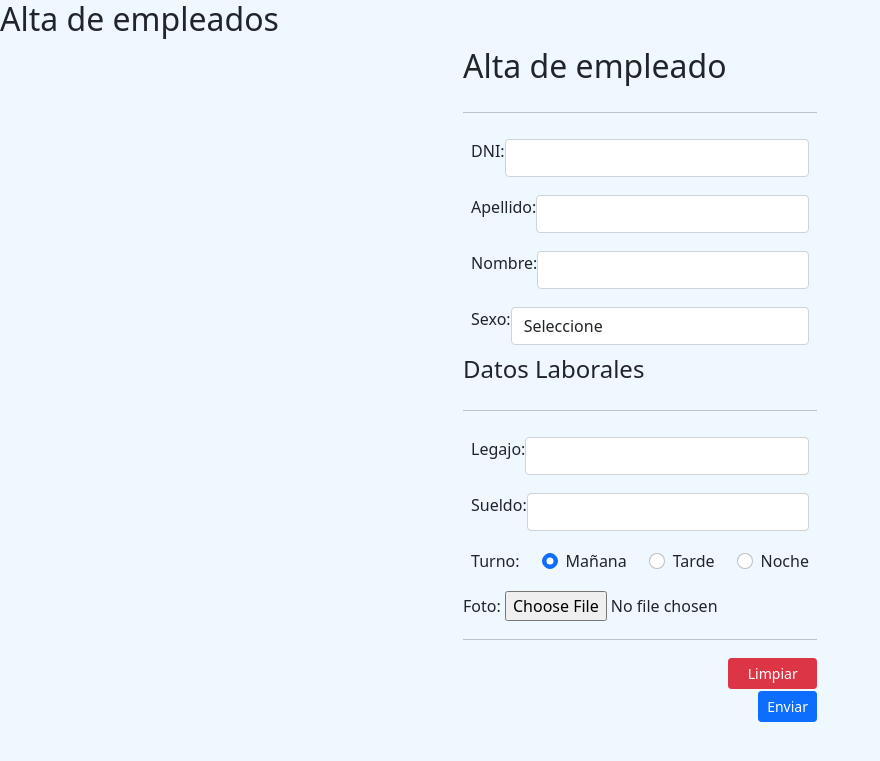
After one commit to barrioscrespomatias/programacion3, a PHP site: page /frontend/index.php in a window 1280 px wide. The commit adds this page. Shown: the top 761 px of the page, without its empty margins (0-880 px from the left). Run offline with PHP 8.4, Linux system fonts and the light colour scheme.

Commit message:
Cambios revertidos

```diff
--- a/TP/backend/archivos/empleados.txt
+++ b/TP/backend/archivos/empleados.txt
@@ -1 +1,2 @@
 Bugs-Bunny-1000000-M-100-100-1-./fotos/1000000-Bugs.jpg
+Pato-Lucas-1000001-M-101-101-3-./fotos/1000001-Pato.jpg
--- /dev/null
+++ b/TP/frontend/index.php
@@ -0,0 +1,179 @@
+<?php
+
+
+$dniMoficiar = isset($_POST['txtDniModificar']) ?  $_POST['txtDniModificar'] : null;
+
+if($dniMoficiar !== null)
+{
+    $titulo = 'Modificar Empleado';
+
+}
+else
+{
+    $titulo = 'Alta de empleado';
+}
+
+
+
+?>
+
+<!DOCTYPE html>
+<html lang="es">
+
+<head>
+    <meta charset="UTF-8">
+    <meta http-equiv="X-UA-Compatible" content="IE=edge">
+    <meta name="viewport" content="width=device-width, initial-scale=1.0">
+
+    <!-- init bootstrap -->
+    <link href="https://cdn.jsdelivr.net/npm/bootstrap@5.1.1/dist/css/bootstrap.min.css" rel="stylesheet"
+        integrity="sha384-F3w7mX95PdgyTmZZMECAngseQB83DfGTowi0iMjiWaeVhAn4FJkqJByhZMI3AhiU" crossorigin="anonymous">
+    <link rel="stylesheet" href="./css/styles.css">
+    <title>Formulario Alta de empleados</title>
+
+</head>
+
+<body>
+    <h2>Alta de empleados</h2>
+    <div class="container d-flex justify-content-lg-center">
+
+        <table class="center">
+            <form action="../backend/administracion.php" method="POST" id="altaForm" enctype="multipart/form-data" >
+                <tbody>
+                    <tr>
+                        <td>
+                            <h2><?php echo $titulo; ?></h2>
+                        </td>
+                    </tr>
+                    <tr>
+                        <td>
+                            <hr>
+                        </td>
+                    </tr>
+                    <!-- DNI -->
+                    <tr>
+                        <td class="d-flex justify-content-lg-between m-2">
+                            <label for="txtDni" class="form-label">DNI:</label>
+                            <input type="number" class="form-control" id="txtDni" name="txtDni" min="1000000" max="55000000" required>
+                            <span class="m-1 text-danger hidden" id="txtDniError">*</span>
+                        </td>
+                    </tr>
+                    <!-- Apellido -->
+                    <tr>
+                        <td class="d-flex justify-content-lg-between m-2">
+                            <label for="txtApellido" class="form-label">Apellido:</label>
+                            <input type="text" class="form-control" id="txtApellido" name="txtApellido" required>
+                            <span class="m-1 text-danger hidden" id="txtApellidoError">*</span>
+                        </td>
+                    </tr>
+                    <!-- Nombre -->
+                    <tr>
+                        <td class="d-flex justify-content-lg-between m-2">
+                            <label for="txtNombre" class="form-label">Nombre:</label>
+                            <input type="text" class="form-control" id="txtNombre" name="txtNombre" required>
+                            <span class="m-1 text-danger hidden" id="txtNombreError">*</span>
+                        </td>
+                    </tr>
+                    <!-- Genero -->
+                    <tr>
+                        <td class="d-flex justify-content-lg-between m-2">
+                            <label for="cboSexo" class="form-label">Sexo:</label>
+                            <select name="cboSexo" id="cboSexo" class="form-control">
+                                <option value="--" selected="--">Seleccione</option>
+                                <option value="M">Masculino</option>
+                                <option value="F">Femenino</option>
+                            </select>
+                            <span class="m-1 text-danger hidden" id="cboSexoError">*</span>
+                        </td>
+                    </tr>
+                    <tr>
+                        <td>
+                            <h4>Datos Laborales</h4>
+                        </td>
+                    </tr>
+                    <tr>
+                        <td>
+                            <hr>
+                        </td>
+                    </tr>
+                    <!-- Legajo -->
+                    <tr>
+                        <td class="d-flex justify-content-lg-between m-2">
+                            <label for="txtLegajo" class="form-label">Legajo:</label>
+                            <input type="number" class="form-control" id="txtLegajo" name="txtLegajo" min="100" max="550" required>
+                            <span class="m-1 text-danger hidden" id="txtLegajoError">*</span>
+                        </td>
+                    </tr>
+                    <!-- Sueldo -->
+                    <tr>
+                        <td class="d-flex justify-content-lg-between m-2">
+                            <label for="txtSueldo" class="form-label">Sueldo:</label>
+                            <input type="number" class="form-control" id="txtSueldo" name="txtSueldo" min="8000" max="25000" step="500" required>
+                            <span class="m-1 text-danger hidden" id="txtSueldoError">*</span>
+                        </td>
+                    </tr>
+                    <!-- Turno -->
+                    <tr>
+                        <td class="d-flex justify-content-lg-between m-2">
+                            <label for="rdoTurno" class="form-label">Turno:</label>
+                            <div class="form-check">
+                                <input class="form-check-input" type="radio" name="rdoTurno" value="1" checked>
+                                <label class="form-check-label" for="mañana">
+                                    Mañana
+                                </label>
+                            </div>
+                            <div class="form-check">
+                                <input class="form-check-input" type="radio" name="rdoTurno" value="2">
+                                <label class="form-check-label" for="tarde">
+                                    Tarde
+                                </label>
+                            </div>
+                            <div class="form-check">
+                                <input class="form-check-input" type="radio" name="rdoTurno" value="3">
+                                <label class="form-check-label" for="noche">
+                                    Noche
+                                </label>
+                            </div>
+                            <span class="m-1 text-danger hidden" id="txtTurnoError">*</span>
+                        </td>
+                    </tr>
+                    <!-- Input File -->
+                    <tr>
+                        <td>
+                            <label for="txtFoto">Foto:</label>
+                            <input type="file" accept="image/*" id="txtFoto" name="txtFoto">
+                            <span class="m-1 text-danger hidden" id="txtFotoError">*</span>
+                        </td>
+                    </tr>
+                    <tr>
+                        <td>
+                            <hr>
+                        </td>
+                    </tr>
+                    <!-- Buttons -->
+                    <tr>
+                        <td>
+                            <input class="btn btn-danger float-end btn-sm w-25" type="reset" value="Limpiar">
+                        </td>
+                    </tr>
+                    <tr>
+                        <td>
+                            <button type="submit" onclick="AdministrarValidaciones()" class="btn btn-primary btn-sm float-end" id="btnEnviar">Enviar</button>
+                        </td>
+                    </tr>
+                </tbody>
+            </form>
+        </table>
+    </div>
+
+    <script src="https://cdn.jsdelivr.net/npm/bootstrap@5.0.2/dist/js/bootstrap.bundle.min.js"
+        integrity="sha384-MrcW6ZMFYlzcLA8Nl+NtUVF0sA7MsXsP1UyJoMp4YLEuNSfAP+JcXn/tWtIaxVXM" crossorigin="anonymous">
+        </script>
+    <script src="./javascript/validaciones/validaciones.js"></script>
+</body>
+
+
+
+
+
+</html>
```
Also changed, not shown: TP/backend/fabrica.php (+0 -7 lines), TP/backend/mostrar.php (+2 -17 lines), TP/backend/fotos/1000001-Pato.jpg (added).
